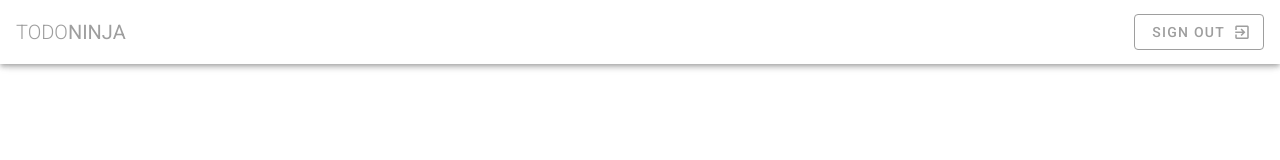
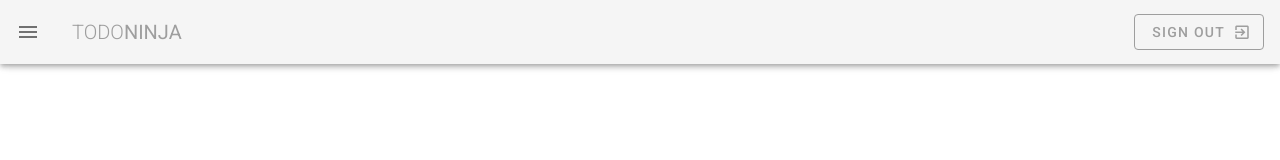
Before and after one commit to vinh-khang/vue-project-training, a Vue app: page / in a window 1280 px wide. Shown: the top 160 px of the page. Built offline with nearby package versions, Linux system fonts and the light colour scheme.

Commit message:
navigation drawers code update

```diff
--- a/src/components/NavbarView.vue
+++ b/src/components/NavbarView.vue
@@ -1,15 +1,33 @@
 <template>
     <nav>
-        <v-toolbar app>
-            <v-toolbar-title class="text-uppercase grey--text">
+        <v-app-bar app>
+            <v-app-bar-nav-icon @click="drawer = !drawer"></v-app-bar-nav-icon>
+            <v-app-bar-title class="text-uppercase grey--text">
                 <span class="font-weight-light">Todo</span>
                 <span>Ninja</span>
-            </v-toolbar-title>
+            </v-app-bar-title>
             <v-spacer></v-spacer>
             <v-btn outlined color="grey">
                 <span>Sign Out</span>
                 <v-icon right>mdi-exit-to-app</v-icon>
             </v-btn>
-        </v-toolbar>
+        </v-app-bar>
+        <v-navigation-drawer v-model="drawer" app class="pink">
+        <p1>
+            Khang
+        </p1>
+        </v-navigation-drawer>
     </nav>
 </template>
+
+<script>
+
+export default {
+
+    data(){
+        return {
+            drawer: false,
+        }
+    }
+}
+</script>
```
